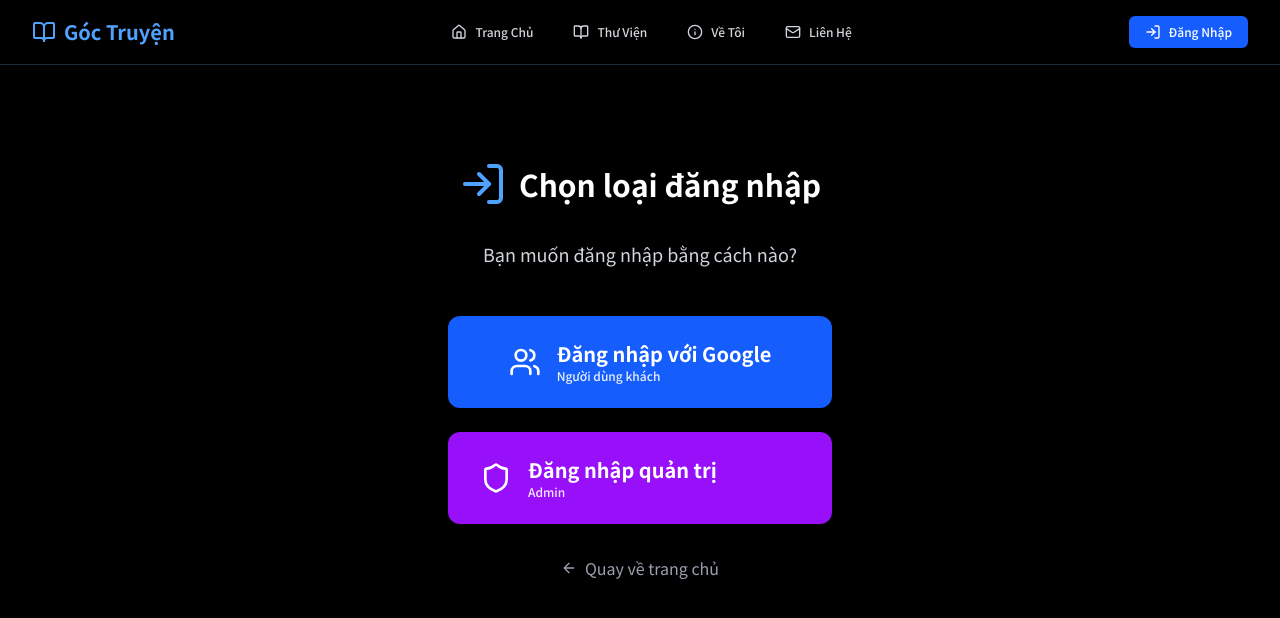
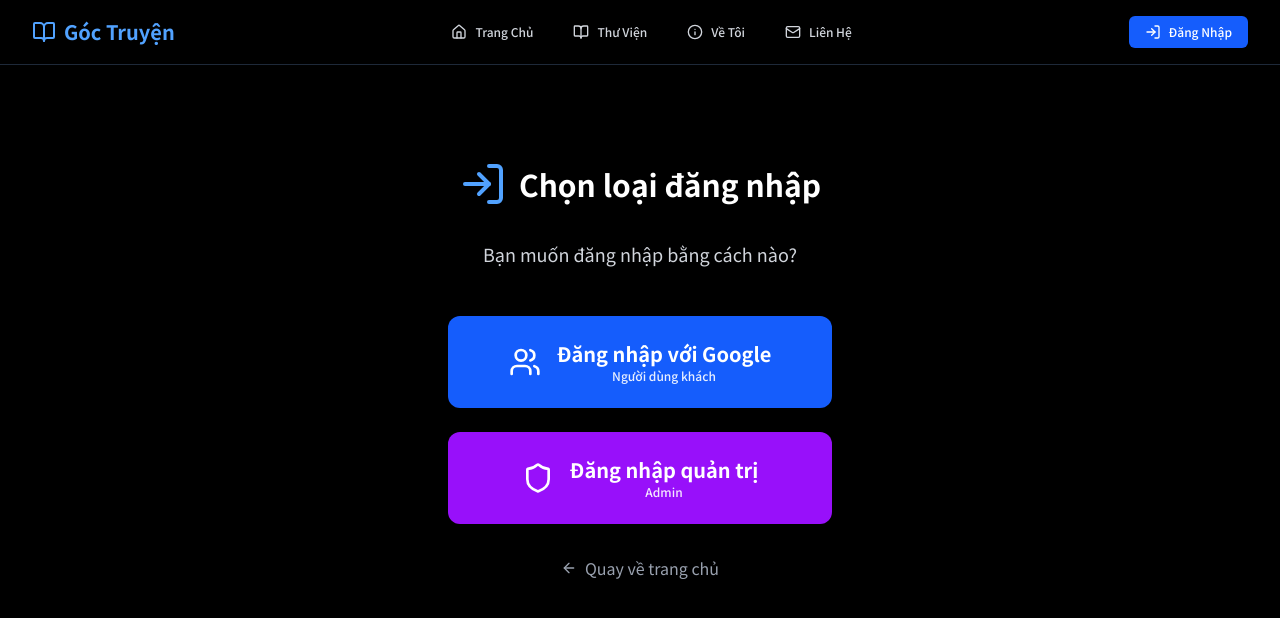
Before and after one commit to YaseiTanuki/Writer-Home, a Next.js app: page /auth in a window 1280 px wide. Shown: the top 618 px of the page. Built offline with nearby package versions, Linux system fonts and the light colour scheme; no server answers.

Commit message:
fix left text

```diff
--- a/src/app/auth/page.tsx
+++ b/src/app/auth/page.tsx
@@ -26,8 +26,8 @@ export default function AuthPage() {
 
         await signInWithGoogle();
 
-        // Redirect to contact page after successful Google login
-        router.push('/contact');
+        // Redirect to home page after successful Google login
+        router.push('/');
       } catch (error) {
         setError(error instanceof Error ? error.message : 'Google sign-in failed');
         setIsLoading(false);
@@ -80,7 +80,7 @@ export default function AuthPage() {
               ) : (
                 <>
                   <Users size={28} className="sm:w-8 sm:h-8" />
-                  <div className="text-left">
+                  <div className="text-center">
                     <div className="text-sm sm:text-xl font-bold">Đăng nhập với Google</div>
                     <div className="text-xs opacity-90">Người dùng khách</div>
                   </div>
@@ -92,10 +92,10 @@ export default function AuthPage() {
             <button
               onClick={() => handleSelectLoginType('admin')}
               disabled={isLoading}
-              className="w-full bg-purple-600 hover:bg-purple-700 disabled:bg-purple-800 text-white px-6 sm:px-8 py-4 sm:py-6 rounded-xl font-medium transition-colors duration-200 flex items-center gap-3 sm:gap-4 shadow-lg hover:shadow-xl"
+              className="w-full bg-purple-600 hover:bg-purple-700 disabled:bg-purple-800 text-white px-6 sm:px-8 py-4 sm:py-6 rounded-xl font-medium transition-colors duration-200 flex items-center justify-center gap-3 sm:gap-4 shadow-lg hover:shadow-xl"
             >
               <Shield size={28} className="sm:w-8 sm:h-8" />
-              <div className="text-left">
+              <div className="text-center">
                 <div className="text-sm sm:text-xl font-bold">Đăng nhập quản trị</div>
                 <div className="text-xs opacity-90">Admin</div>
               </div>
--- a/src/app/login/page.tsx
+++ b/src/app/login/page.tsx
@@ -44,16 +44,7 @@ export default function LoginPage() {
             </h2>
           </div>
           <p className="text-center text-xs text-gray-300">
-            Hoặc{' '}
-            <Link href="/" className="font-medium text-blue-400 hover:text-blue-300 flex items-center justify-center gap-1.5 sm:gap-2 mt-2">
-              <Home size={14} className="sm:w-4 sm:h-4" />
-              quay về trang chủ
-            </Link>
-            <br />
-            <Link href="/contact" className="font-medium text-green-400 hover:text-green-300 flex items-center justify-center gap-1.5 sm:gap-2 mt-2">
-              <Mail size={14} className="sm:w-4 sm:h-4" />
-              quay về trang liên hệ
-            </Link>
+            Vui lòng đăng nhập để truy cập trang quản trị
           </p>
         </div>
 
```
